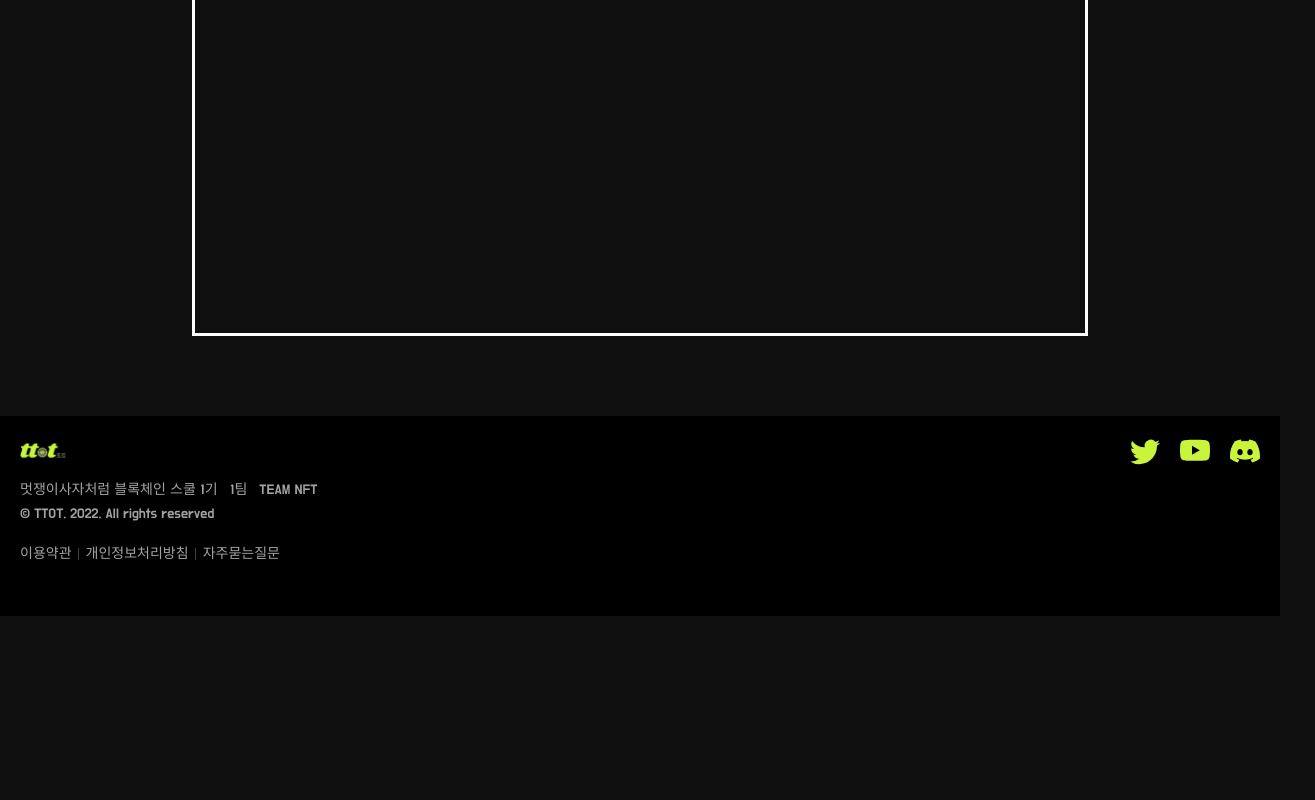
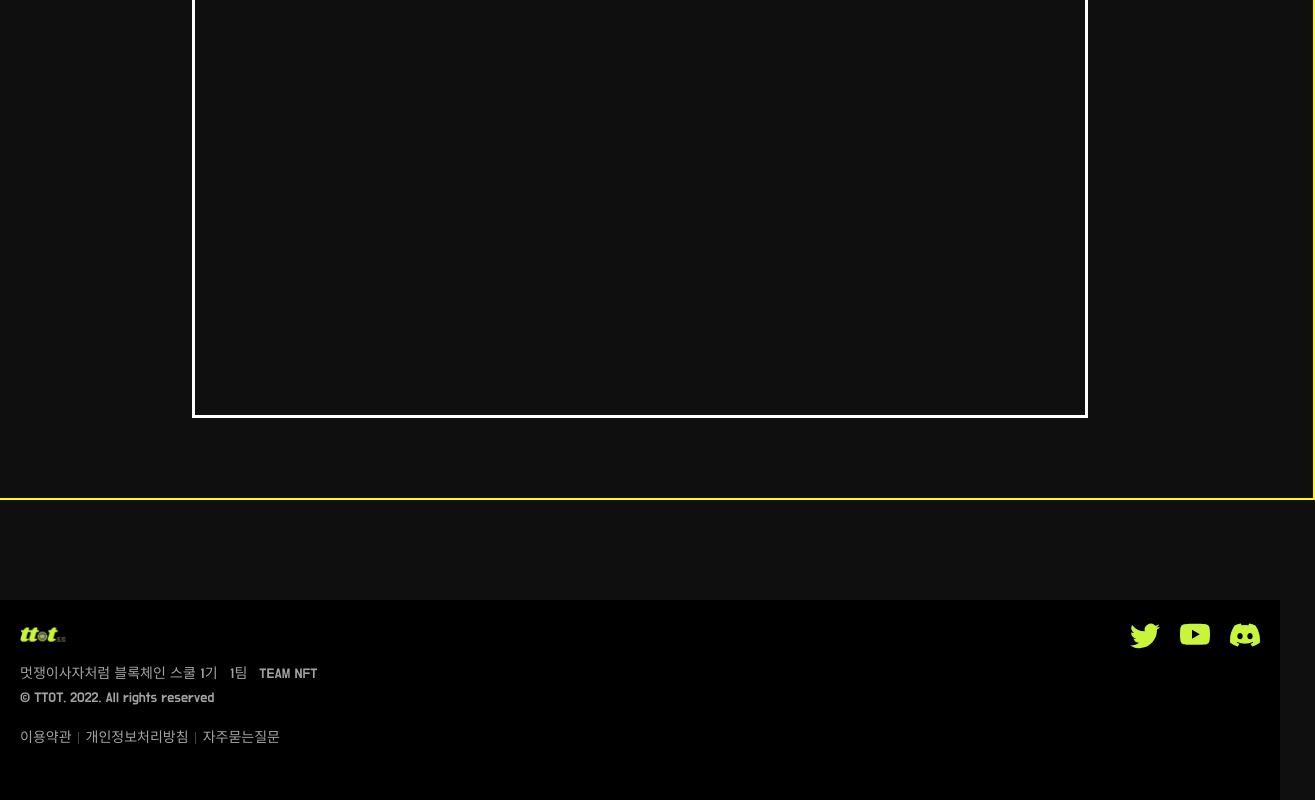
Before and after one commit to teamNFT-likelion/SBT-ticket-client, a React (Create React App) app: page /detail in a window 1280 px wide. Shown: the part 2836-3636 px from the top of the page, 1315 px wide, since content can reach past the window. Before the commit the page ends 3452 px from the top, so only its background shows below. Built offline with nearby package versions, Linux system fonts and the light colour scheme; no server answers; a web font is replaced by a local one.

Commit message:
refactor: 랜딩이후페이지 레이아웃 추출

```diff
--- a/src/components/articles/Footer.jsx
+++ b/src/components/articles/Footer.jsx
@@ -1,16 +1,17 @@
 import React from 'react';
 import styled from 'styled-components';
+import { Link } from 'react-router-dom';
+import { BsTwitter, BsYoutube, BsDiscord } from 'react-icons/bs';
 import * as colors from '@styles/colors';
 import ttotLogo from '@assets/img/logo_ttot.png';
-import { BsTwitter, BsYoutube, BsDiscord } from 'react-icons/bs';
-import { Link } from 'react-router-dom';
+import { FOOTER_H, FOOTER_MT } from '@constants/styleConst';
 
 const Container = styled('div')`
   width: 100%;
-  height: 200px;
+  height: ${FOOTER_H}px;
   padding: 20px;
   background-color: black;
-  margin-top: 50px;
+  margin-top: ${FOOTER_MT}px;
 `;
 const TtotLogoImage = styled('img')`
   height: 30px;
--- /dev/null
+++ b/src/components/articles/Layout.jsx
@@ -0,0 +1,31 @@
+import React from 'react';
+import styled from 'styled-components';
+import Header from '@articles/Header';
+import Footer from '@articles/Footer';
+import { Column } from '@atoms/wrapper.style';
+import {
+  APP_MAX_W,
+  APP_HEADER_H,
+  FOOTER_H,
+  FOOTER_MT,
+} from '@constants/styleConst';
+
+const ContentWrapper = styled('div')`
+  width: ${APP_MAX_W}px;
+  padding: 0 20px;
+  margin-top: ${APP_HEADER_H};
+  border: 2px solid yellow;
+  min-height: calc(100vh - ${APP_HEADER_H} - ${FOOTER_H}px - ${FOOTER_MT}px);
+`;
+
+const Layout = ({ children }) => {
+  return (
+    <Column alignItems="center">
+      <Header />
+      <ContentWrapper>{children}</ContentWrapper>
+      <Footer />
+    </Column>
+  );
+};
+
+export default Layout;
--- a/src/components/pages/AccountPage.jsx
+++ b/src/components/pages/AccountPage.jsx
@@ -1,14 +1,12 @@
 import React from 'react';
-import Header from '@articles/Header';
-import { TempWrapper } from '../atoms/wrapper.style';
+import Layout from '@articles/Layout';
 
 const AccountPage = () => {
   return (
-    <TempWrapper>
+    <Layout>
       <div>지갑내역페이지~</div>
-      <Header />
       sbt목록...
-    </TempWrapper>
+    </Layout>
   );
 };
 
--- a/src/components/pages/TDetailPage.jsx
+++ b/src/components/pages/TDetailPage.jsx
@@ -1,11 +1,9 @@
 import React from 'react';
 import styled from 'styled-components';
 import LinkButton from '@atoms/LinkButton';
-// import * as colors from '@styles/colors';
 import { Link } from 'react-router-dom';
 import { Column, Row } from '@components/atoms/wrapper.style';
-import Footer from '@articles/Footer';
-import Header from '@articles/Header';
+import Layout from '@articles/Layout';
 
 const ButtonsWrapper = styled('div')`
   display: flex;
@@ -15,7 +13,6 @@ const ButtonsWrapper = styled('div')`
   height: 100%;
   font-size: 32px;
   flex: 7;
-
   gap: 4px;
 `;
 const CategoryButtonsWrapper = styled(ButtonsWrapper)`
@@ -69,8 +66,7 @@ const ContentButton = ({ to = '/', name = '홈으러' }) => {
 
 const TDetailPage = ({ onNavClick }) => {
   return (
-    <>
-      <Header />
+    <Layout>
       <CategoryButtonsWrapper>
         <LinkButton to="/list" name="공연" />
         <LinkButton to="/list" name="전시" />
@@ -104,8 +100,7 @@ const TDetailPage = ({ onNavClick }) => {
           공연 상세정보 이미지
         </ContentsInfo>
       </ContentsInfoBody>
-      <Footer />
-    </>
+    </Layout>
   );
 };
 
--- a/src/components/pages/TListPage.jsx
+++ b/src/components/pages/TListPage.jsx
@@ -1,29 +1,19 @@
 import React from 'react';
-import Header from '@articles/Header';
 import PosterItems from './ticketList/PosterItems';
-import { Column } from '@components/atoms/wrapper.style';
 import BigPoster from './ticketList/BigPoster';
-import Footer from '@articles/Footer';
 import LinkButton from '@components/atoms/LinkButton';
+import Layout from '@articles/Layout';
 
 const TListPage = () => {
   return (
-    <Column alignItems="center">
-      <Header />
-      <div
-        style={{
-          width: '1350px',
-          padding: '0 20px',
-          marginBottom: '150px',
-        }}
-      >
+    <Layout>
       <div
         style={{
           display: 'flex',
           justifyContent: 'center',
           gap: '4px',
           fontSize: '30px',
-            marginTop: '9rem',
+          marginTop: '40px',
           marginBottom: '40px',
         }}
       >
@@ -31,17 +21,13 @@ const TListPage = () => {
         <LinkButton to="/list" name="전시" />
         <LinkButton to="/list" name="스포츠" />
       </div>
-
       <BigPoster />
-
       <div style={{ display: 'flex', flexDirection: 'column', gap: '60px' }}>
         <PosterItems />
         <PosterItems />
         <PosterItems />
       </div>
-      </div>
-      <Footer />
-    </Column>
+    </Layout>
   );
 };
 
--- a/src/components/pages/TSearchPage.jsx
+++ b/src/components/pages/TSearchPage.jsx
@@ -1,14 +1,10 @@
 import React from 'react';
-import Header from '@articles/Header';
-import Footer from '@articles/Footer';
-import SearchBar from '@articles/SearchBar';
-import { Column } from '@components/atoms/wrapper.style';
+import Layout from '@articles/Layout';
 import PosterItems from './ticketList/PosterItems';
 
 const TSearchPage = () => {
   return (
-    <Column alignItems="center">
-      <Header />
+    <Layout>
       <div
         style={{
           width: '1350px',
@@ -25,7 +21,6 @@ const TSearchPage = () => {
             alignItems: 'center',
           }}
         >
-          <SearchBar />
           <div style={{ marginTop: '40px', fontSize: '40px' }}>
             ‘ 마틸다 ’ 에 대한 검색 결과 (1)
           </div>
@@ -37,8 +32,7 @@ const TSearchPage = () => {
           <PosterItems />
         </div>
       </div>
-      <Footer />
-    </Column>
+    </Layout>
   );
 };
 
--- a/src/constants/styleConst.js
+++ b/src/constants/styleConst.js
@@ -1,2 +1,4 @@
 export const APP_MAX_W = 1350;
 export const APP_HEADER_H = '5rem';
+export const FOOTER_H = 200;
+export const FOOTER_MT = 100;
```
Lines whose indentation alone changed are shown as unchanged.
